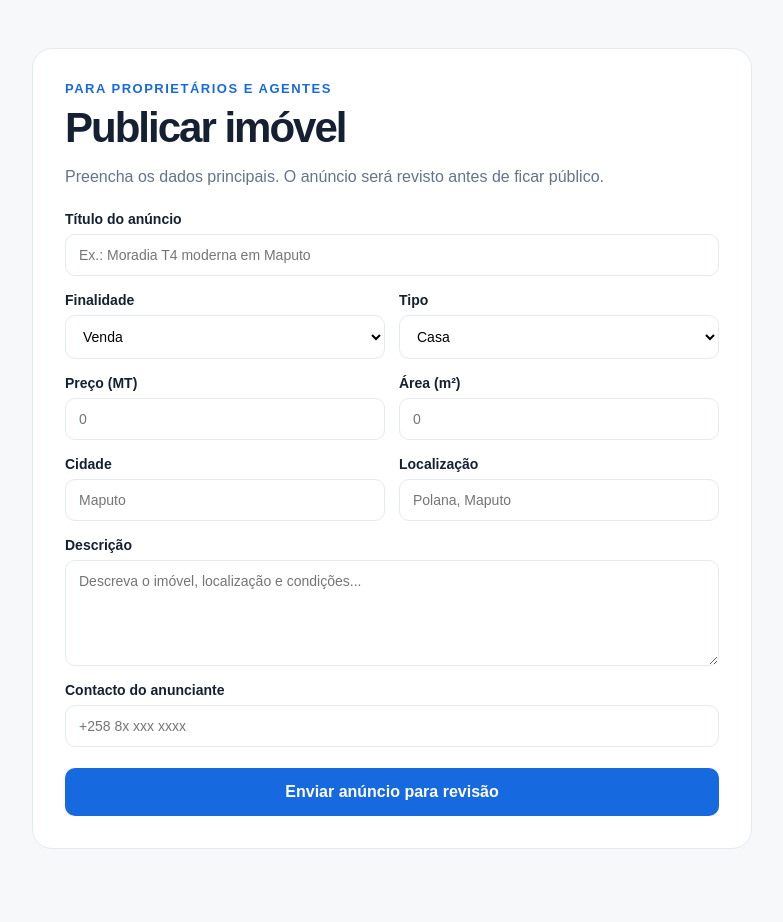
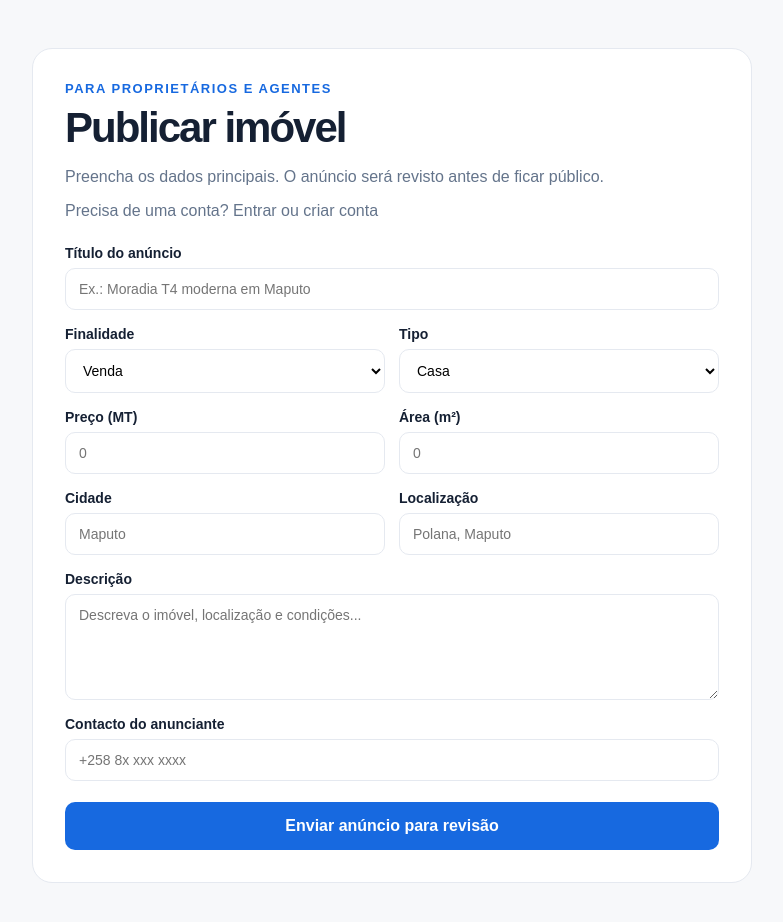
Before and after one commit to Jaylowkey/Imoveis, a Next.js app: page /publicar in a window 1280 px wide. Shown: the top 922 px of the page, without its empty margins (248-1031 px from the left). Built offline with nearby package versions, Linux system fonts and the light colour scheme.

Commit message:
add authentication link to publishing

```diff
--- a/app/publicar/page.tsx
+++ b/app/publicar/page.tsx
@@ -1,6 +1,7 @@
 "use client";
 import { useState } from "react";
 import { useRouter } from "next/navigation";
+import Link from "next/link";
 
 export default function PublicarPage() {
   const router = useRouter();
@@ -23,7 +24,7 @@ export default function PublicarPage() {
 
   if(sent) return <main className="form-page"><div className="form-card success"><div className="success-icon">✓</div><h1>Imóvel enviado</h1><p className="muted">O anúncio foi guardado e está pendente de revisão. Depois da aprovação, ficará disponível no marketplace.</p><button className="btn btn-primary" onClick={()=>router.push("/dashboard")}>Ir para o meu painel</button></div></main>;
 
-  return <main className="form-page"><div className="form-card"><div className="eyebrow dark">Para proprietários e agentes</div><h1>Publicar imóvel</h1><p className="muted">Preencha os dados principais. O anúncio será revisto antes de ficar público.</p>
+  return <main className="form-page"><div className="form-card"><div className="eyebrow dark">Para proprietários e agentes</div><h1>Publicar imóvel</h1><p className="muted">Preencha os dados principais. O anúncio será revisto antes de ficar público.</p><p className="muted">Precisa de uma conta? <Link href="/auth">Entrar ou criar conta</Link></p>
     <form onSubmit={submit} className="publish-form">
       <label>Título do anúncio<input name="title" required placeholder="Ex.: Moradia T4 moderna em Maputo" /></label>
       <div className="two"><label>Finalidade<select name="purpose" required><option>Venda</option><option>Arrendamento</option></select></label><label>Tipo<select name="category" required><option>Casa</option><option>Apartamento</option><option>Terreno</option><option>Comercial</option></select></label></div>
```
